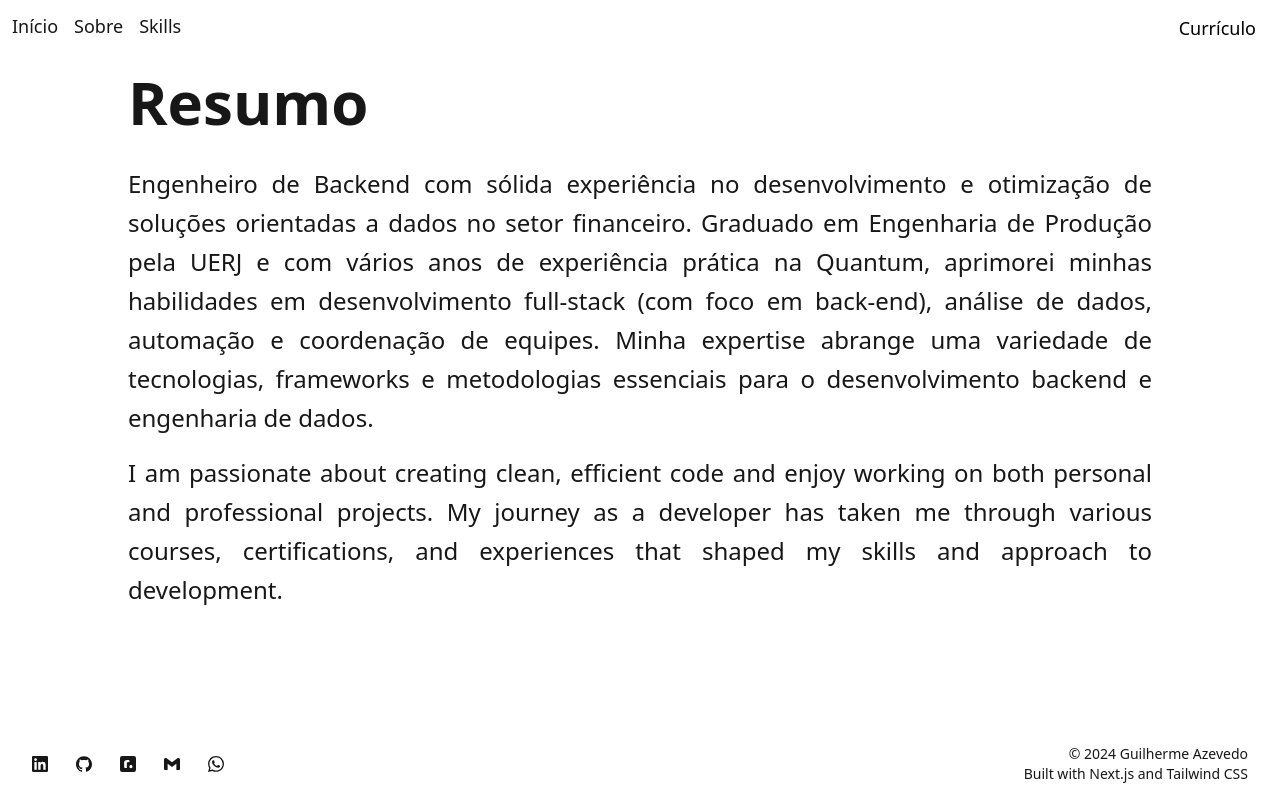
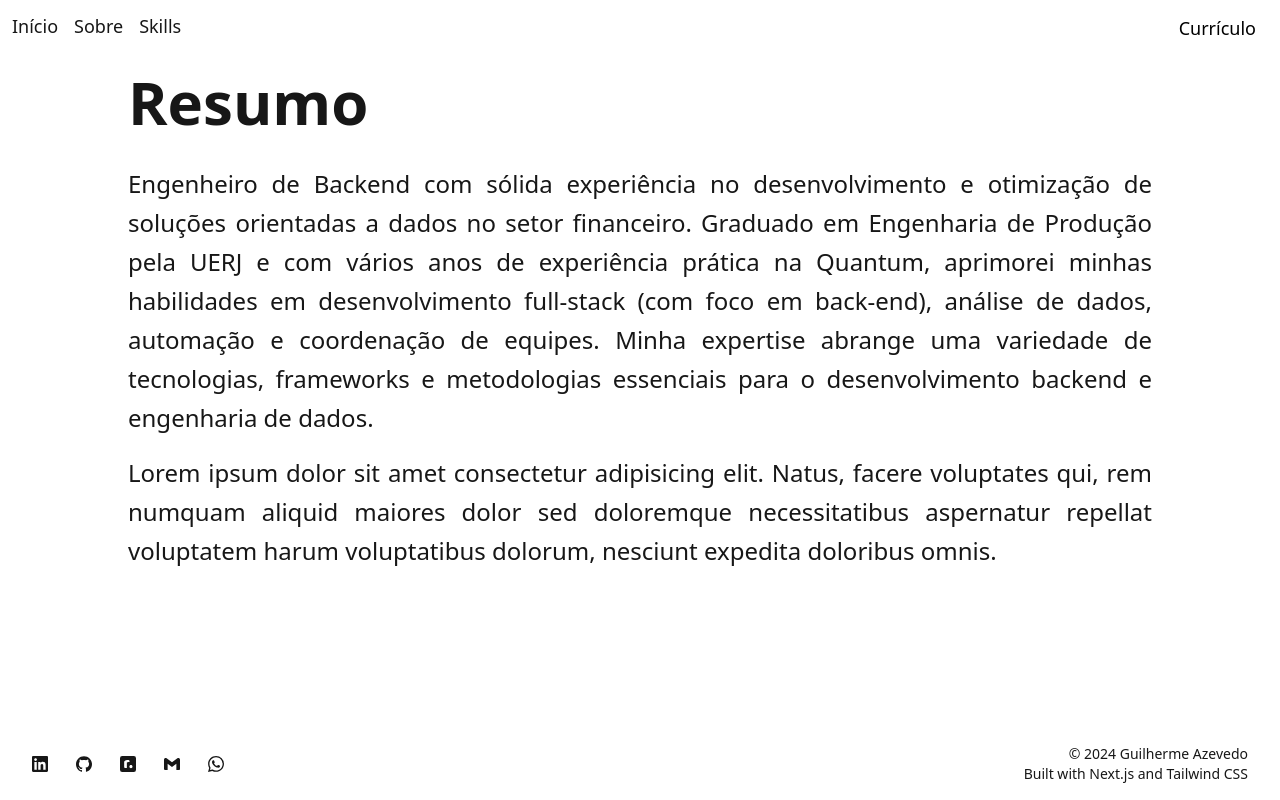
Before and after one commit to GuilhermeCAz/serverless_portfolio, a Next.js app: page /about in a window 1280 px wide. Built offline with nearby package versions, Linux system fonts and the light colour scheme.

Commit message:
style: minor responsive text adjustments

```diff
--- a/src/app/about/courses.tsx
+++ b/src/app/about/courses.tsx
@@ -5,7 +5,7 @@ export default function ResumePage() {
   return (
     <section id="courses" className="min-h-full snap-start">
       <Link href="#courses">
-        <h1 className="mb-8 pt-4 text-left text-6xl font-bold hover:text-gray-500">
+        <h1 className="mb-8 pt-4 text-left text-6xl font-bold hover:text-gray-500 2xl:text-7xl">
           Formação Complementar
         </h1>
       </Link>
--- a/src/app/about/education.tsx
+++ b/src/app/about/education.tsx
@@ -7,7 +7,7 @@ export default function Education() {
   return (
     <section id="education" className="min-h-full snap-start">
       <Link href="#education">
-        <h1 className="mb-8 pt-4 text-left text-6xl font-bold hover:text-gray-500">
+        <h1 className="mb-8 pt-4 text-left text-6xl font-bold hover:text-gray-500 2xl:text-7xl">
           Formação
         </h1>
       </Link>
--- a/src/app/about/hobbies.tsx
+++ b/src/app/about/hobbies.tsx
@@ -4,11 +4,11 @@ export default function ResumePage() {
   return (
     <section id="hobbies" className="min-h-full snap-start">
       <Link href="#hobbies">
-        <h1 className="mb-8 pt-4 text-left text-6xl font-bold hover:text-gray-500">
+        <h1 className="mb-8 pt-4 text-left text-6xl font-bold hover:text-gray-500 2xl:text-7xl">
           Hobbies
         </h1>
       </Link>
-      <p className="text-left text-2xl leading-relaxed">
+      <p className="text-left text-2xl leading-relaxed 2xl:text-3xl">
         Lorem ipsum dolor sit amet, consectetur adipisicing elit. Sed pariatur
         repellendus vitae, sequi reprehenderit voluptate ducimus quod
         laudantium, voluptatem ex facere architecto? Consequatur, architecto
--- a/src/app/about/summary.tsx
+++ b/src/app/about/summary.tsx
@@ -3,12 +3,12 @@ export default function Summary() {
   return (
     <section id="about" className="min-h-full snap-start">
       <Link href="#summary">
-        <h1 className="mb-8 pt-4 text-left text-6xl font-bold hover:text-gray-500">
+        <h1 className="mb-8 pt-4 text-left text-6xl font-bold hover:text-gray-500 2xl:text-7xl">
           Resumo
         </h1>
       </Link>
 
-      <div className="text-justify text-2xl leading-relaxed">
+      <div className="text-justify text-2xl leading-relaxed 2xl:text-3xl">
         <p className="mb-4">
           Engenheiro de Backend com sólida experiência no desenvolvimento e
           otimização de soluções orientadas a dados no setor financeiro.
@@ -20,10 +20,10 @@ export default function Summary() {
           desenvolvimento backend e engenharia de dados.
         </p>
         <p>
-          I am passionate about creating clean, efficient code and enjoy working
-          on both personal and professional projects. My journey as a developer
-          has taken me through various courses, certifications, and experiences
-          that shaped my skills and approach to development.
+          Lorem ipsum dolor sit amet consectetur adipisicing elit. Natus, facere
+          voluptates qui, rem numquam aliquid maiores dolor sed doloremque
+          necessitatibus aspernatur repellat voluptatem harum voluptatibus
+          dolorum, nesciunt expedita doloribus omnis.
         </p>
       </div>
     </section>
```
